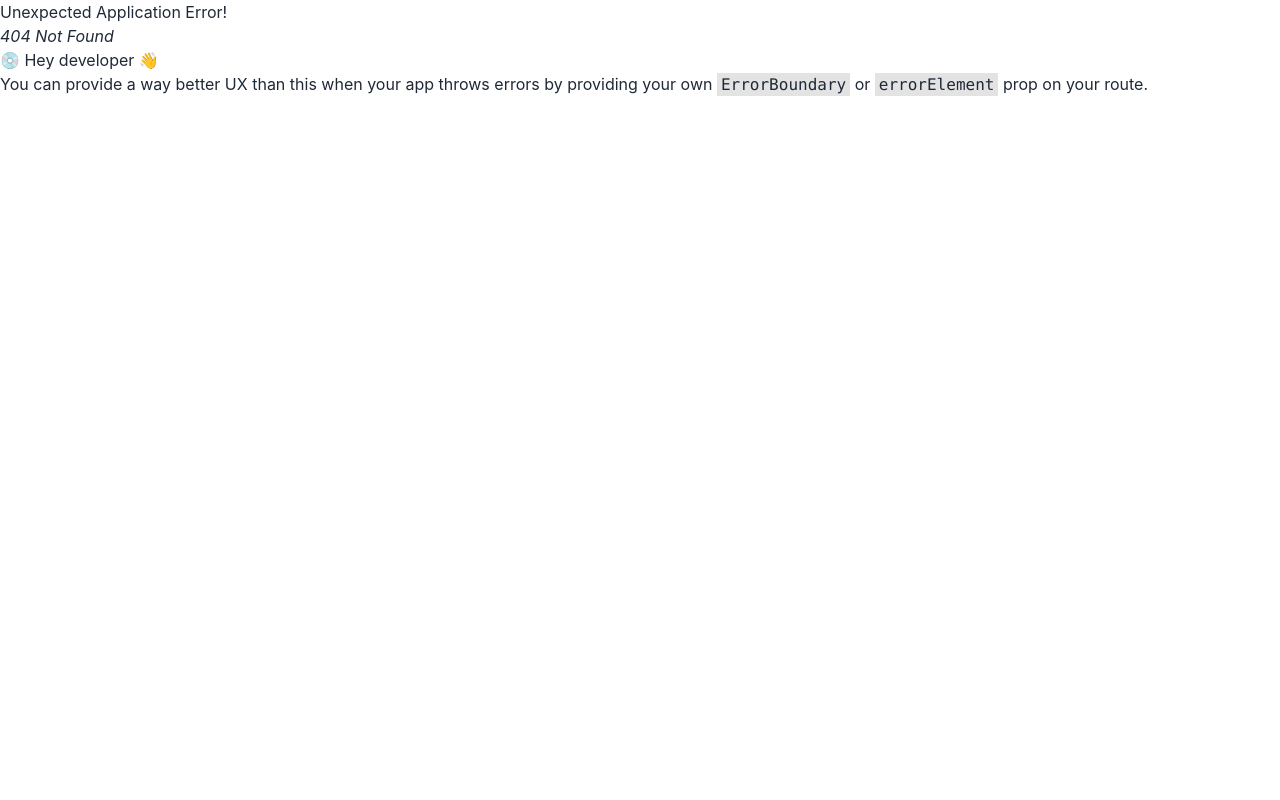
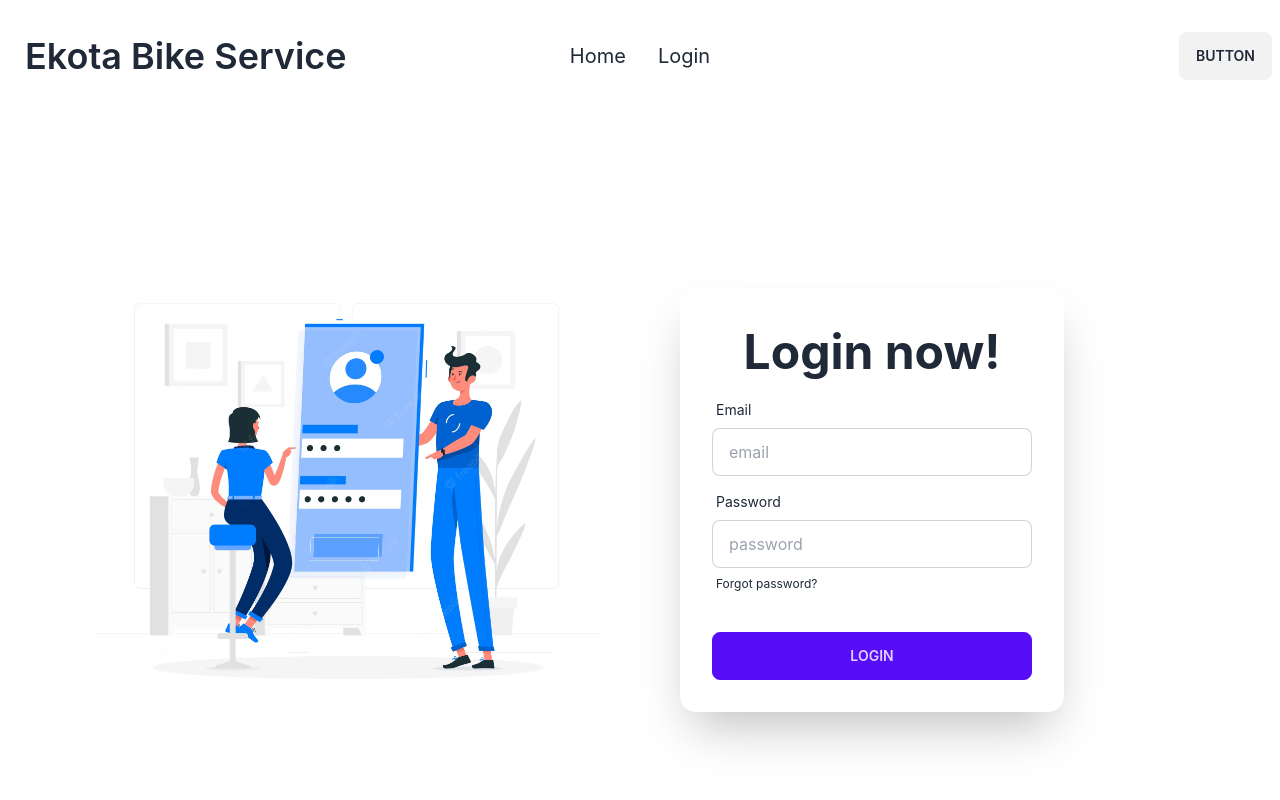
Before and after one commit to arjun1571/Ekota-bike-service, a React (Create React App) app: page /login in a window 1280 px wide. Before the commit this address had no page. Shown: the top 800 px of the page. Built offline with nearby package versions, Linux system fonts and the light colour scheme.

Commit message:
firebase install and creat env file

```diff
--- a/package.json
+++ b/package.json
@@ -6,6 +6,7 @@
     "@testing-library/jest-dom": "^5.17.0",
     "@testing-library/react": "^13.4.0",
     "@testing-library/user-event": "^13.5.0",
+    "firebase": "^10.1.0",
     "react": "^18.2.0",
     "react-dom": "^18.2.0",
     "react-router-dom": "^6.14.2",
--- /dev/null
+++ b/src/Firebase/firebase.config.js
@@ -0,0 +1,18 @@
+// Import the functions you need from the SDKs you need
+import { initializeApp } from "firebase/app";
+// TODO: Add SDKs for Firebase products that you want to use
+// https://firebase.google.com/docs/web/setup#available-libraries
+
+// Your web app's Firebase configuration
+const firebaseConfig = {
+  apiKey: process.env.REACT_APP_apiKey,
+  authDomain: process.env.REACT_APP_authDomain,
+  projectId: process.env.REACT_APP_projectId,
+  storageBucket: process.env.REACT_APP_storageBucket,
+  messagingSenderId: process.env.REACT_APP_messagingSenderId,
+  appId: process.env.REACT_APP_appId,
+};
+
+// Initialize Firebase
+const app = initializeApp(firebaseConfig);
+export default app;
--- a/src/Route/Route.js
+++ b/src/Route/Route.js
@@ -1,6 +1,7 @@
 import { createBrowserRouter } from "react-router-dom";
 import Main from "../LayOut/Main";
 import Home from "../component/Home/Home";
+import Login from "../component/Login/Login";
 
 
  export const router = createBrowserRouter([
@@ -16,6 +17,10 @@ import Home from "../component/Home/Home";
             path:"/home",
             element:<Home></Home>
         },
+        {
+          path:"/login",
+          element:<Login />
+      },
       ]
     },
   ]);
--- a/src/component/Header/Header.js
+++ b/src/component/Header/Header.js
@@ -4,8 +4,11 @@ import { Link } from "react-router-dom";
 const Header = () => {
   const menuItems = (
     <>
-      <li>
+      <li className="text-xl">
         <Link to={"/home"}>Home</Link>
+      </li>
+      <li className="text-xl" >
+        <Link to={"/login"}>Login</Link>
       </li>
     </>
   );
--- /dev/null
+++ b/src/component/Login/Login.js
@@ -0,0 +1,55 @@
+import React from "react";
+import login from "../../asset/login.avif"
+
+const Login = () => {
+    const handleSubmit=(event)=>{
+        event.preventDefault();
+
+    }
+  return (
+    <div className="hero my-10 lg:p-20 md:p-10 p-2 ">
+      <div className="hero-content grid gap-20 md:grid-cols-2 flex-col lg:flex-row">
+        <div className="text-center lg:text-left">
+
+        <img src={login} alt="" />
+        </div>
+        <div className="card  w-full max-w-sm shadow-2xl bg-base-100">
+          <form onSubmit={handleSubmit} className="card-body">
+          <h1 className="text-5xl font-bold my-2 text-center">Login now!</h1>
+            <div className="form-control">
+              <label className="label">
+                <span className="label-text">Email</span>
+              </label>
+              <input
+                type="text"
+                placeholder="email"
+                className="input input-bordered"
+              />
+            </div>
+            <div className="form-control">
+              <label className="label">
+                <span className="label-text">Password</span>
+              </label>
+              <input
+                type="text"
+                placeholder="password"
+                className="input input-bordered"
+              />
+              <label className="label">
+                <a href="#" className="label-text-alt link link-hover">
+                  Forgot password?
+                </a>
+              </label>
+            </div>
+            <div className="form-control mt-6">
+                <input className="btn btn-primary" type="submit" value="Login" />
+
+            </div>
+          </form>
+        </div>
+      </div>
+    </div>
+  );
+};
+
+export default Login;
```
Also changed, not shown: src/asset/login.avif (added), 1 other file (tests, documents, lock files or other folders).
